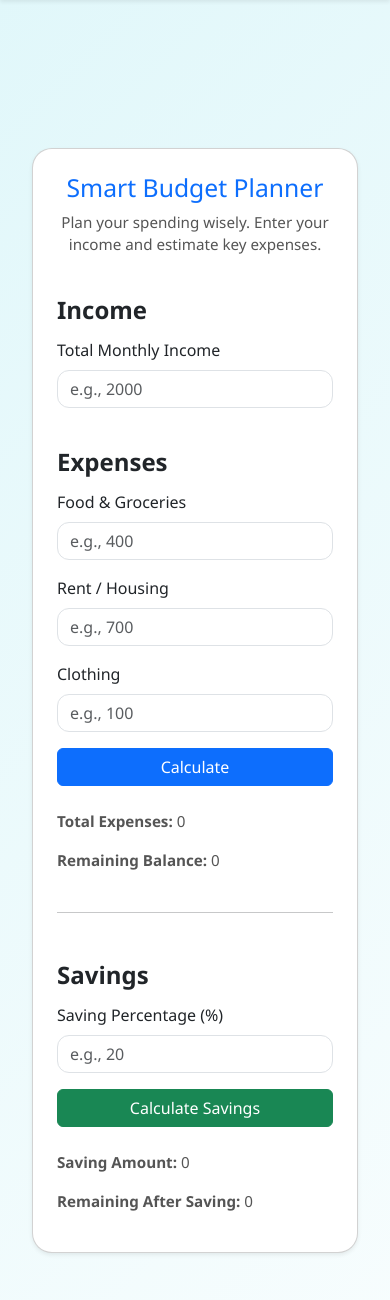
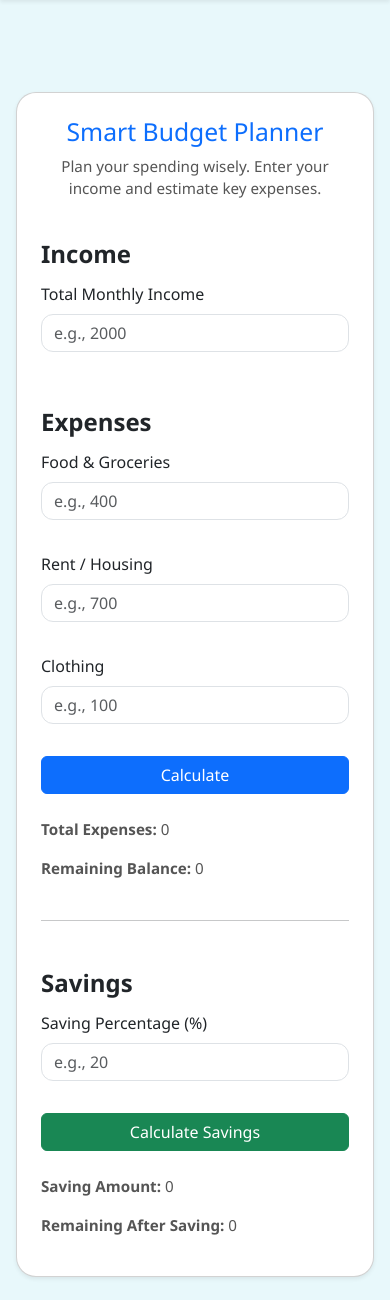
Before and after one commit to Yeksanov/diploma, a Django app: page /index/ in a window 390 px wide. Shown: the part 72-1372 px from the top of the page. Run offline with Django 5.2, Linux system fonts and the light colour scheme.

Commit message:
header mobile adaptable

```diff
--- a/main/static/main/css/index.css
+++ b/main/static/main/css/index.css
@@ -1,10 +1,9 @@
 body {
-  color: #333;
-  background: linear-gradient(135deg, #e0f7fa, #ffffff);
+  background-color: #e8f8fb;
   min-height: 100vh;
   margin: 0;
   font-family: 'Segoe UI', sans-serif;
-  padding-top: 60px;
+  padding-top: 20px;
 }
 
 /* Навбар – ақ фон, көлеңке, гамбургер */
@@ -65,12 +64,11 @@ body {
   }
 }
 
-/* Контент */
 .content-wrapper {
   display: flex;
   justify-content: center;
   align-items: flex-start;
-  padding: 2rem;
+  padding: 1rem;
 }
 
 .card {
@@ -115,3 +113,14 @@ body {
 .page-content {
   margin-top: 80px;
 }
+input::placeholder {
+    color: #6c757d;
+    opacity: 1;
+  }
+.form-label {
+    font-weight: 500;
+  }
+
+  input.form-control {
+    margin-bottom: 1rem;
+  }
--- a/main/templates/main/includes/header.html
+++ b/main/templates/main/includes/header.html
@@ -56,7 +56,6 @@
         </ul>
       </div>
 
-      <!-- 📱 Mobile only profile links -->
       <div class="d-lg-none mt-3">
         <ul class="navbar-nav">
             <li><hr style="border-top: 1px solid #ccc; margin: 0.5rem 0;"></li>
```
